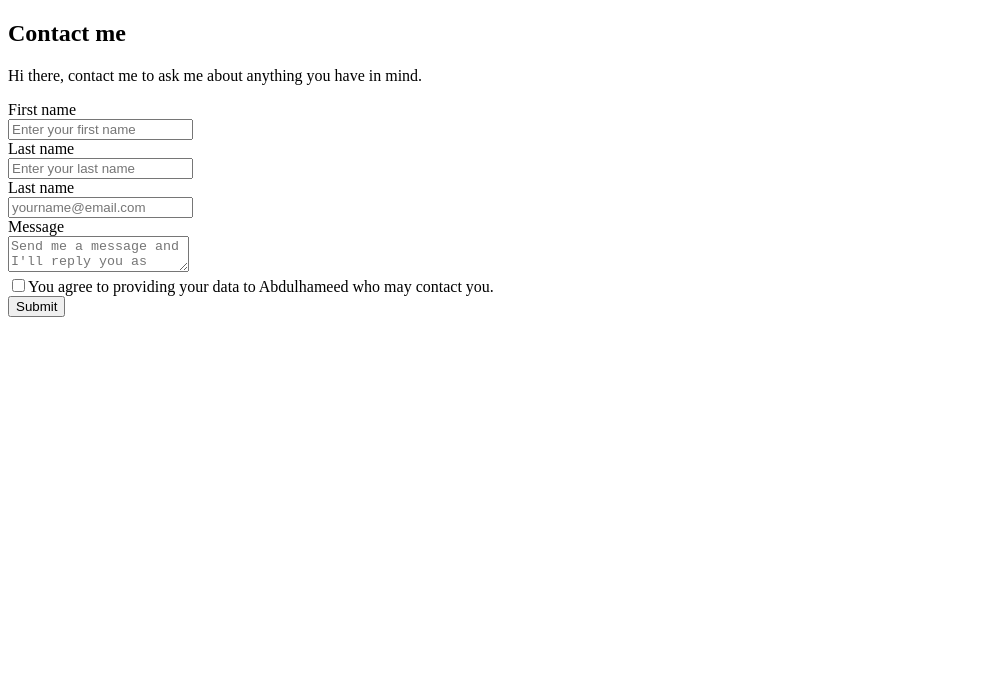
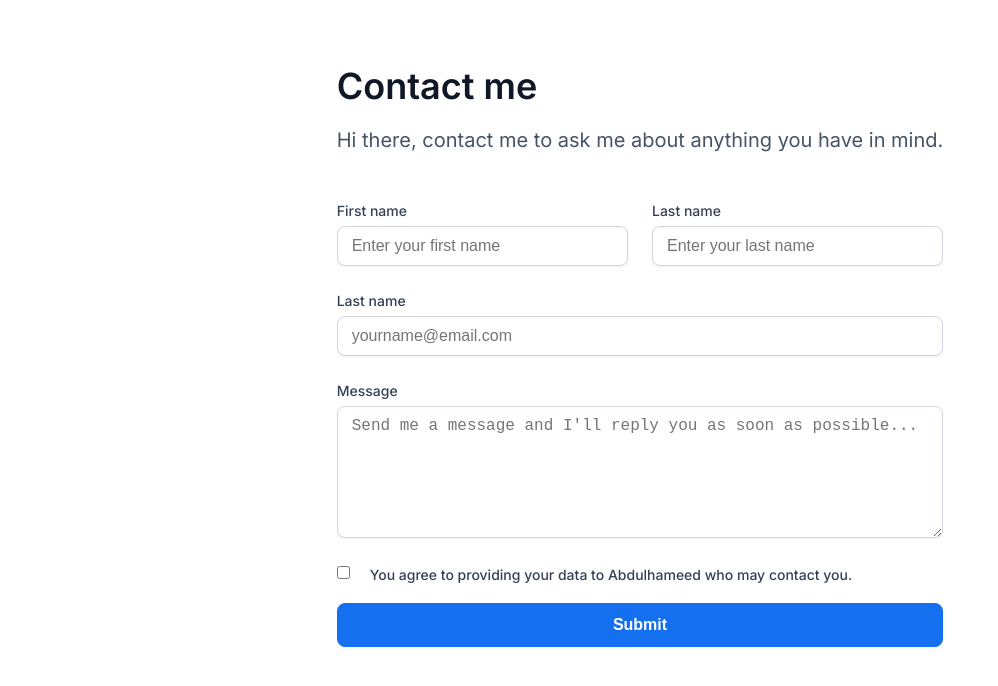
Before and after one commit to 0xlarmideh/hngi9-Frontend-task-1-, a React (Vite) app: page /contact in a window 1280 px wide. Shown: the top 686 px of the page, without its empty margins (0-998 px from the left). Built offline with nearby package versions, Linux system fonts and the light colour scheme.

Commit message:
Finished desktop styling.

```diff
--- a/src/App.css
+++ b/src/App.css
@@ -1,3 +1,13 @@
+* {
+  box-sizing: border-box;
+  margin: 0;
+  padding: 0;
+}
+
+body {
+  font-family: 'Inter', sans-serif;
+}
+
 main {
   text-align: center;
   font-size:10px;
@@ -46,6 +56,88 @@ main {
   text-decoration:none;
 }
 
+.checking {
+  margin: 64px auto;
+  width: 72rem;
+  display: flex;
+  flex-direction: column;
+/*   justify-content: center; */
+  align-items:center;
+}
+
+#contact-h1 {
+  font-weight: 600;
+  font-size: 36px;
+  margin-bottom: 20px;
+  color: #101828;
+}
+
+#contact-description {
+  text-align:left;
+  color: #475467;
+  font-size: 20px;
+  margin-bottom:48px;
+}
+
+label {
+  color: #344054;
+  font-weight: 500;
+  font-size: 14px;
+}
+
+input[type=text],textarea {
+  padding: 10px 14px;
+  background: #FFFFFF;
+  border: 1px solid #D0D5DD;
+  box-shadow: 0px 1px 2px rgba(16, 24, 40, 0.05);
+  border-radius: 8px;
+  font-size: 16px;
+  width:100%;
+  margin-top:6px;
+  margin-bottom: 24px;
+}
+
+textarea {
+  height: 132px;
+}
+
+.grid-2 {
+  display: grid;
+  grid-template-columns: 1fr 1fr;
+  gap:24px;
+}
+
+.grid-items {
+}
+
+#message {
+  width:100%;
+}
+
+.checkbox {
+  display: flex;
+  gap:20px;
+}
+#checkbox {
+  font-weight: 400;
+  font-size: 16px;
+  margin-bottom: 24px;
+  color: #475467;
+}
+
+#btn__submit {
+  width: 100%;
+  padding: 12px 20px;
+  background: #1570EF;
+  color:white;
+  border: 1px solid #1570EF;
+  box-shadow: 0px 1px 2px rgba(16, 24, 40, 0.05);
+  border-radius: 8px;
+  font-weight: 600;
+  font-size: 16px;
+}
+
+
 /*Big smartphones [426px -> 600px]*/
 @media only screen and (max-width: 600px){
 	main {
--- a/src/components/contact.jsx
+++ b/src/components/contact.jsx
@@ -1,7 +1,7 @@
 export default function Contact () {
 
   return (
-    <section className="contact-page">
+    <div className="checking"><section className="contact-page">
       <h1 id="contact-h1">Contact me</h1>
       <p id="contact-description">Hi there, contact me to ask me about anything you have in mind.</p>
       <div className="contact-form-container">
@@ -31,6 +31,7 @@ export default function Contact () {
 
         </form>
       </div>
-    </section>
+    </section></div>
+
   )
 }
```
